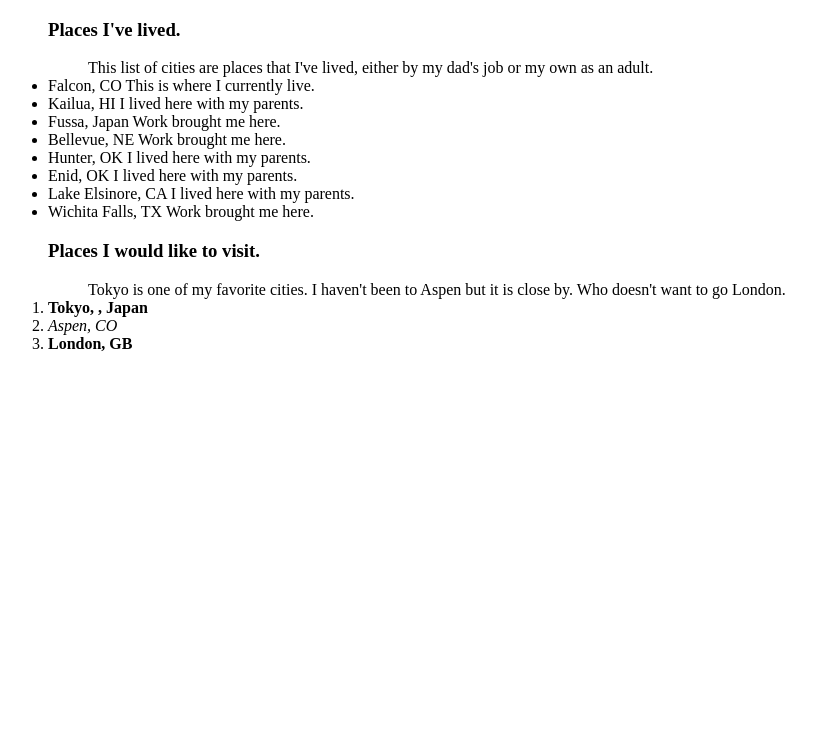
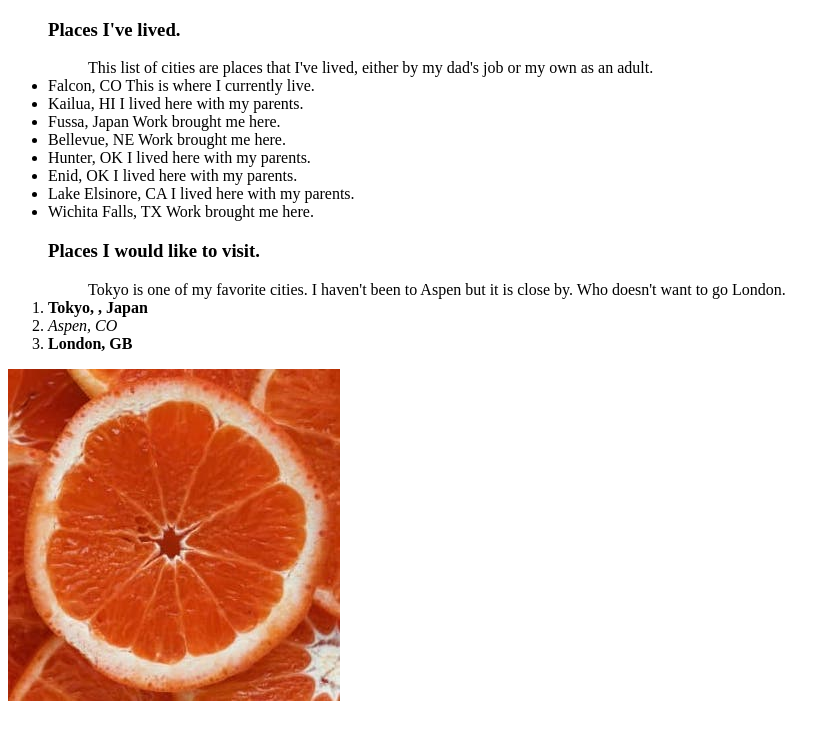
Before and after one commit to barrym07/html-exercise, a plain HTML site: page index.html in a window 1280 px wide. Shown: the whole page, without its empty margins (0-840 px from the left). Drawn offline with Linux system fonts and the light colour scheme.

Commit message:
added image

```diff
--- a/index.html
+++ b/index.html
@@ -52,6 +52,10 @@
     </li>
   </ol>
 
+
+  <img src="media/images/grapefruit-slice-332-332.jpeg" alt="Grapefruit slice atop a pile of other slices" width="332" ,
+    height="332">
+
 </body>
 
 
```
Also changed, not shown: media/images/grapefruit-slice-332-332.jpeg (added).
